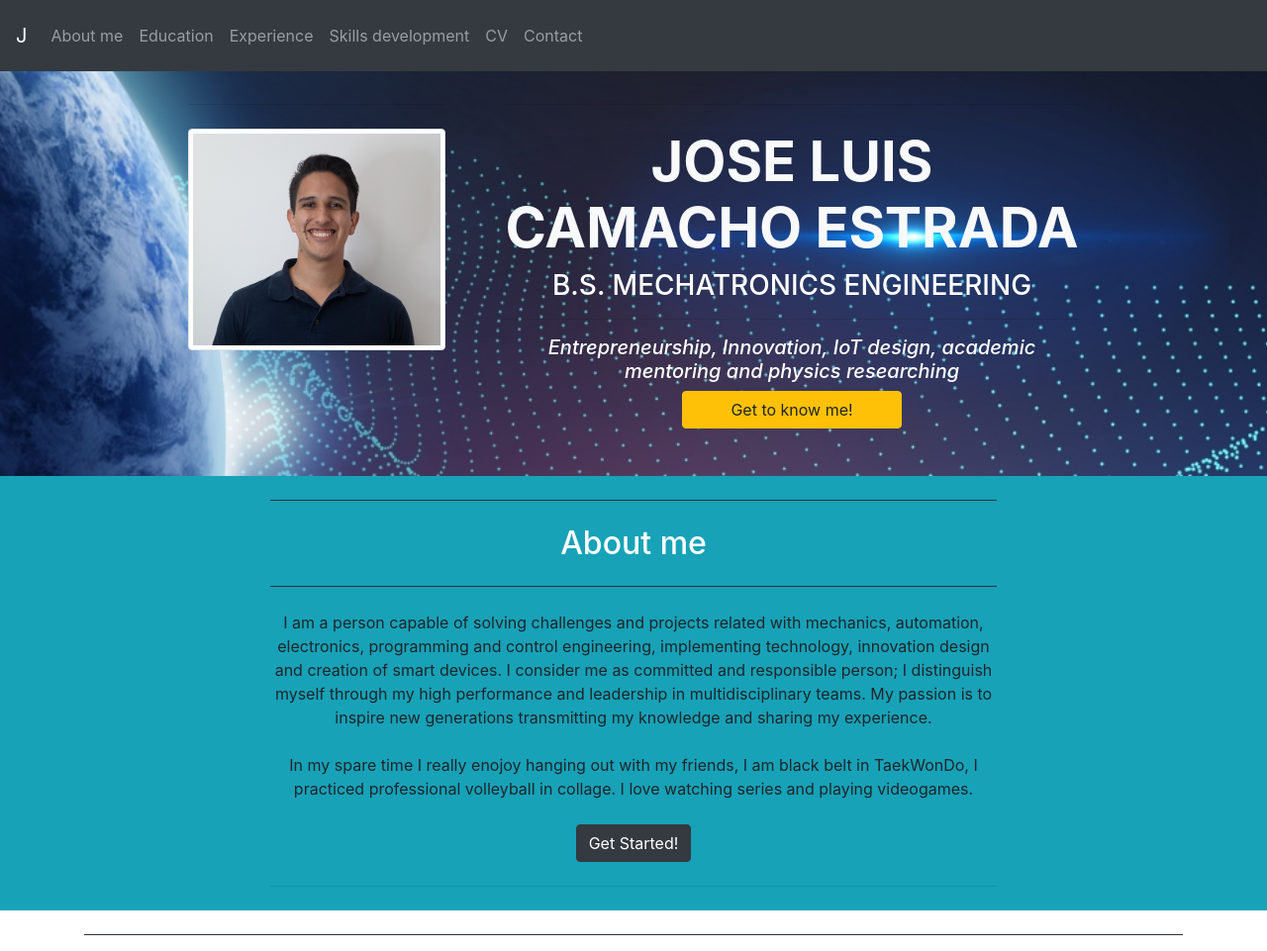
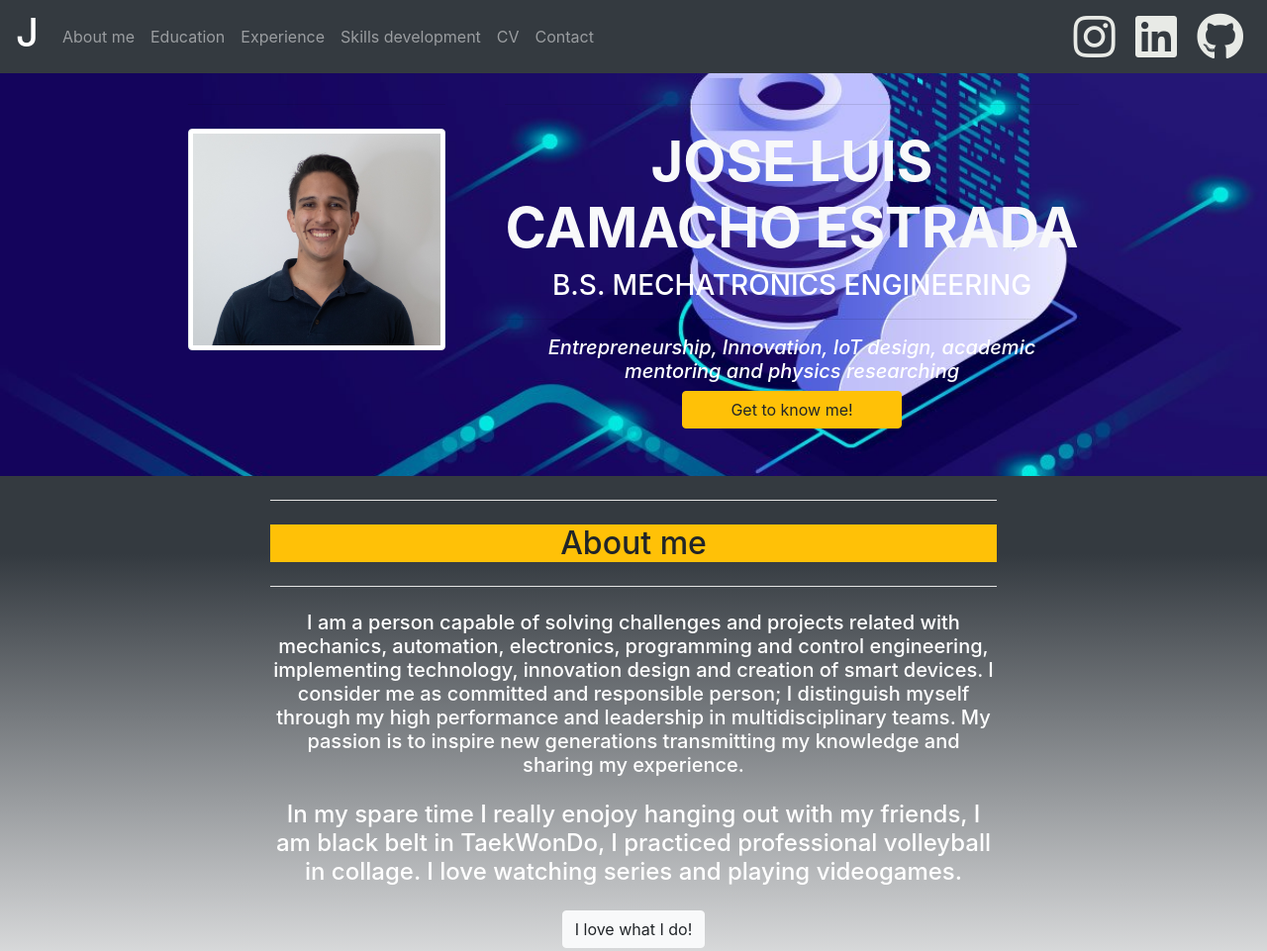
Before and after one commit to JLKmach/MyPortfolio, a plain HTML site: page index.html in a window 1280 px wide. Shown: the top 961 px of the page at 99% size. Drawn offline with nearby package versions, Linux system fonts and the light colour scheme.

Commit message:
Second version

```diff
--- a/index.html
+++ b/index.html
@@ -8,6 +8,8 @@
     <!-- Bootstrap CSS -->
 
     <link rel="stylesheet" href="https://maxcdn.bootstrapcdn.com/bootstrap/4.0.0/css/bootstrap.min.css" integrity="sha384-Gn5384xqQ1aoWXA+058RXPxPg6fy4IWvTNh0E263XmFcJlSAwiGgFAW/dAiS6JXm" crossorigin="anonymous">
+    <!-- Font awesome -->
+    <link rel="stylesheet" href="https://use.fontawesome.com/releases/v5.8.1/css/all.css" integrity="sha384-50oBUHEmvpQ+1lW4y57PTFmhCaXp0ML5d60M1M7uH2+nqUivzIebhndOJK28anvf" crossorigin="anonymous">
 
 
 
@@ -16,12 +18,20 @@
   <body>
     <!-- Navigation-->
 
-    <nav class="navbar navbar-expand-md bg-dark navbar-dark fixed-top py-3 " id="mainNav" >
-        <a class="navbar-brand js-scroll-trigger" href="#page-top">J</a>
+    <nav class="navbar navbar-expand-md bg-dark navbar-dark fixed-top py-1 " id="mainNav" >
 
-        <button class="navbar-toggler navbar-toggler-left" type="button" data-toggle="collapse" data-target="#navbarResponsive" aria-controls="navbarResponsive" aria-expanded="false" aria-label="Toggle navigation"><span class="navbar-toggler-icon"></span></button>
+        <a class="navbar-brand js-scroll-trigger" href="#page-top">
+            <h1>
+                J
+            </h1>
+
+        </a>
+
+
+
+        <button class="navbar-toggler " type="button" data-toggle="collapse" data-target="#navbarResponsive" aria-controls="navbarResponsive" aria-expanded="false" aria-label="Toggle navigation"><span class="navbar-toggler-icon"></span></button>
         <div class="collapse navbar-collapse" id="navbarResponsive">
-            <ul class="navbar-nav ">
+            <ul class="navbar-nav navbar-toggler-left">
                 <li class="nav-item"><a class="nav-link js-scroll-trigger" href="#about">About me</a></li>
                 <li class="nav-item"><a class="nav-link js-scroll-trigger" href="#education">Education</a></li>
                 <li class="nav-item"><a class="nav-link js-scroll-trigger" href="#experience">Experience</a></li>
@@ -30,17 +40,39 @@
                 <li class="nav-item"><a class="nav-link js-scroll-trigger" href="#contact">Contact</a></li>
             </ul>
         </div>
+
+        <div class="nav-item ">
+            <a href="https://www.instagram.com/camacho.embajadorestec/" target="_blank">
+                <i class="fab fa-instagram fa-3x px-2" style="color:#e8eae6; "></i>
+            </a>
+            <a href="https://www.linkedin.com/in/josé-luis-camacho-estrada-7778b514b" target="_blank">
+                <i class="fab fa-linkedin fa-3x px-2" style="color:#e8eae6; "></i>
+            </a>
+            <a href="https://github.com/JLKmach" target="_blank">
+                <i class="fab fa-github fa-3x px-2" style="color:#e8eae6; "></i>
+            </a>
+        </div>
+
+
+
+
+
+
+
+
+
     </nav>
 
 
     <!-- Full Page Image Header with Vertically Centered Content -->
-    <div class="container-fluid" style="background:transparent url('assets/img/header.jpg') no-repeat center center /cover" id="page-top">
+    <div class="container-fluid" style="background:transparent url('assets/img/principal.jpg') no-repeat center center /cover" id="page-top">
 
         <div class="row justify-content-center">
             <div class="col-lg-3 text-center">
                 <hr/>
                 <div class="container py-5 text-center ">
                     <hr class="divider light my-4" />
+
                     <img src="assets/img/portfolio/thumbnails/yo_small.jpg" class="img-thumbnail" width="304" height="236" alt="yo_samll">
                 </div>
             </div>
@@ -66,25 +98,25 @@
     </div>
 
     <!-- About me-->
-    <section class="page-section bg-info" id="about">
-        <div >
+    <section class="page-section" id="about">
+        <div style="background: linear-gradient(to bottom, #343a40 15%, rgba(255, 255, 255, 0.664) 110%);" >
             <div class="row justify-content-center">
 
                 <div class="col-lg-7 text-center">
-                    <hr class="divider bg-dark my-4" />
-                    <h2 class="text-white  mt-0">About me</h2>
-                    <hr class="divider bg-dark my-4" />
-                    <p class="text-white-50 mb-4">
+                    <hr class="divider bg-white my-4" />
+                    <h2 class="bg-warning  mt-0">About me</h2>
+                    <hr class="divider bg-white my-4" />
+                    <h5 class="text-white mb-4">
                         I am a person capable of solving challenges and projects related with mechanics, automation,
                             electronics, programming and control engineering, implementing technology, innovation design and creation of
                             smart devices. I consider me as committed and responsible person; I distinguish myself through my
                             high performance and leadership in multidisciplinary teams. My passion is to inspire new
                             generations transmitting my knowledge and sharing my experience.
-                    </p>
-                    <p class="text-white-50 mb-4">
+                    </h5>
+                    <h4 class="text-white mb-4">
                         In my spare time I really enojoy hanging out with my friends, I am black belt in TaekWonDo, I practiced professional volleyball in collage. I love watching series and playing videogames.
-                    </p>
-                    <a class="btn btn-dark btn-xl js-scroll-trigger" href="#services">Get Started!</a>
+                    </h4>
+                    <a class="btn btn-light btn-xl js-scroll-trigger" href="https://tec.mx/es/embajadores-tec" target="blank">I love what I do!</a>
                     <hr class="divider my-4" />
                 </div>
 
@@ -97,7 +129,7 @@
     <section class="page-section" id="education">
         <div class="container">
             <hr class="divider bg-dark my-4" />
-            <h2 class="text-center bg-warning mt-0">Education</h2>
+            <h2 class="text-center bg-danger mt-0">Education</h2>
             <hr class="divider bg-dark my-4" />
 
 
@@ -132,7 +164,10 @@
                                 LEADERSHIP SKILLS DIPLOMA
                             </h4>
                             <p class="card-text">
-                            INSTITUTO TECNOLÓGICO Y DE ESTUDIOS SUPERIORES DE MONTERREY
+                            ITESM CAMPUS QUERÉTARO
+                            </p>
+                            <p class="card-text">
+                                Liderazgo y Formación Estudiantil
                             </p>
                             <p class="card-text">
                                 Ago 2016 - Dec 2020
@@ -149,6 +184,9 @@
                               MATLAB IMAGE PROCESSING
                           </h4>
                           <p class="card-text">
+                              CICATA
+                          </p>
+                          <p class="card-text">
                               CICATA INSTITUTO POLITÉCNICO NACIONAL
                           </p>
                           <p class="card-text">
@@ -163,11 +201,14 @@
                     <div class="card-body text-center">
 
                           <h4 class="card title">
-                              ASUME "SUPERACIÓN POR MI PAÍS"
+                              ASUME <br>"SUPERACIÓN POR MI PAÍS"
                           </h4>
                           <p class="card-text">
                               FUNDACIÓN TELMEX
                           </p>
+                          <p class="card-text">
+                              Beca Slim
+                        </p>
                           <p class="card-text">
                               Ene 2017 - Abr 2017
                           </p>
@@ -202,7 +243,7 @@
                     <div class="card-body text-center">
 
                         <h4 class="card title">
-                            ETS TOEFL IBT
+                            ETS <br>TOEFL IBT
                         </h4>
                         <p class="card-text">
                             PTC - ENGLISH CENTRAL
@@ -288,7 +329,7 @@
         <div class="container text-center">
             <hr class="divider light my-4" />
             <h2 class="mb-4">Get a copy of my personal resume</h2>
-            <a class="btn btn-light btn-xl" href="https://startbootstrap.com/theme/creative/">Download PDF</a>
+            <a class="btn btn-light btn-xl" href="assets\img\portfolio\files\CV_JOSECAMACHO.pdf" target="blank" download><i class="fas fa-download"></i> Download PDF</a>
             <hr class="divider light my-4" />
         </div>
     </section>
@@ -333,5 +374,6 @@
     <script src="https://code.jquery.com/jquery-3.2.1.slim.min.js" integrity="sha384-KJ3o2DKtIkvYIK3UENzmM7KCkRr/rE9/Qpg6aAZGJwFDMVNA/GpGFF93hXpG5KkN" crossorigin="anonymous"></script>
     <script src="https://cdnjs.cloudflare.com/ajax/libs/popper.js/1.12.9/umd/popper.min.js" integrity="sha384-ApNbgh9B+Y1QKtv3Rn7W3mgPxhU9K/ScQsAP7hUibX39j7fakFPskvXusvfa0b4Q" crossorigin="anonymous"></script>
     <script src="https://maxcdn.bootstrapcdn.com/bootstrap/4.0.0/js/bootstrap.min.js" integrity="sha384-JZR6Spejh4U02d8jOt6vLEHfe/JQGiRRSQQxSfFWpi1MquVdAyjUar5+76PVCmYl" crossorigin="anonymous"></script>
+
   </body>
 </html>
```
Also changed, not shown: 1 other file.
